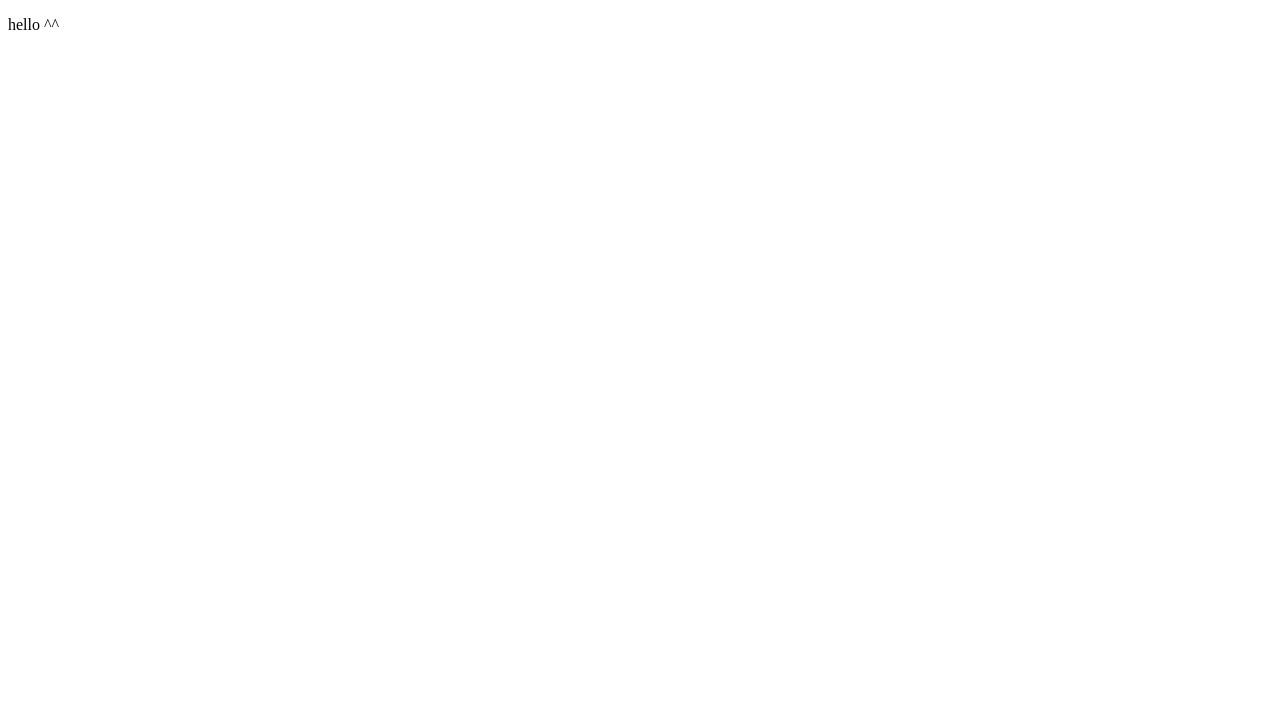
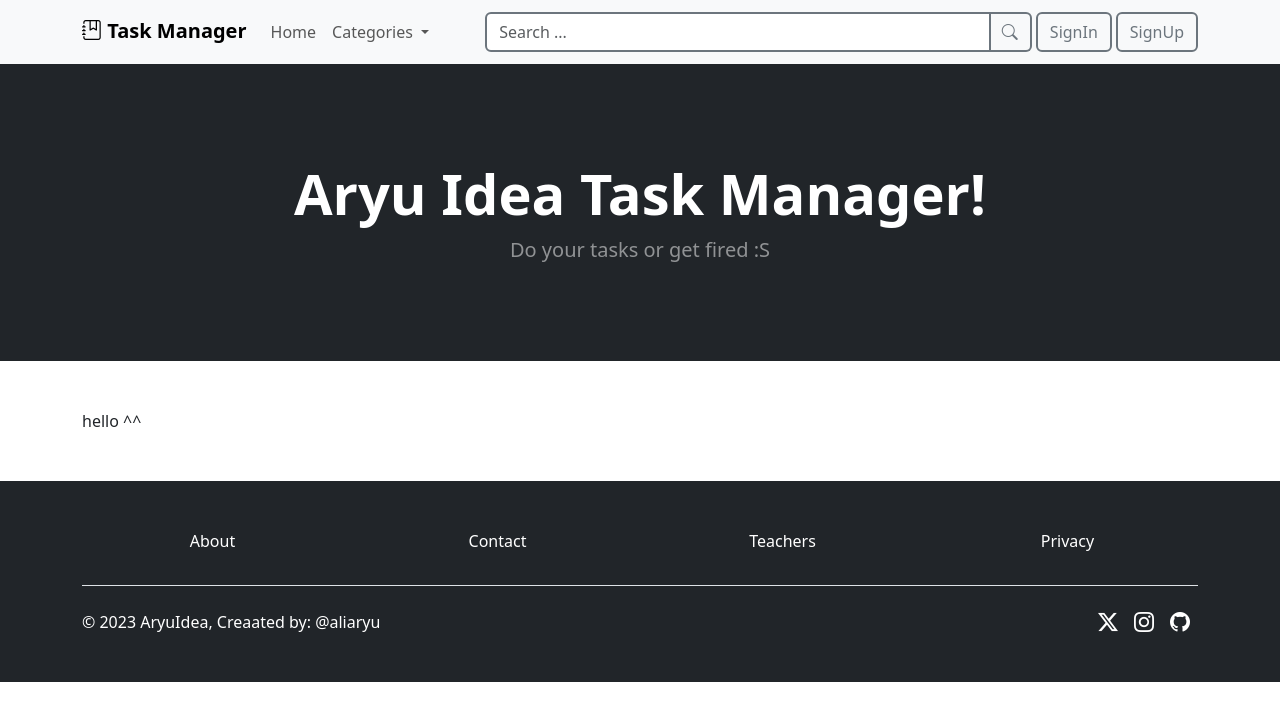
Before and after one commit to aliaryu/maktab100, a Django app: page / in a window 1280 px wide. Before the commit the part shown is almost empty. Shown: the top 721 px of the page. Run offline with Django 4.2, Linux system fonts and the light colour scheme.

Commit message:
feat : update base.html

```diff
--- a/week20/TaskManager/src/urls.py
+++ b/week20/TaskManager/src/urls.py
@@ -6,5 +6,6 @@ from .views import index_view
 urlpatterns = [
     path('admin/', admin.site.urls),
 
-    path("", index_view)
+    path("", index_view, name="index"),
+    path("account/", include("django.contrib.auth.urls"))
 ]
--- a/week20/TaskManager/templates/base.html
+++ b/week20/TaskManager/templates/base.html
@@ -3,13 +3,120 @@
 <head>
     <meta charset="UTF-8">
     <meta name="viewport" content="width=device-width, initial-scale=1.0">
+    <link href="https://cdn.jsdelivr.net/npm/bootstrap@5.3.2/dist/css/bootstrap.min.css" rel="stylesheet" integrity="sha384-T3c6CoIi6uLrA9TneNEoa7RxnatzjcDSCmG1MXxSR1GAsXEV/Dwwykc2MPK8M2HN" crossorigin="anonymous">
+    <link rel="stylesheet" href="https://cdn.jsdelivr.net/npm/bootstrap-icons@1.11.2/font/bootstrap-icons.min.css">
+
     <title>{% block title %}Task Manager{% endblock title %}</title>
-
 
 </head>
 <body>
 
-    {% block content %}Sorry, Unexpected Situation{% endblock content %}
+    {% comment %} NAVBAR {% endcomment %}
+    <div class="container-fluid px-0">
+        <nav class="navbar navbar-expand-lg bg-body-tertiary">
+            <div class="container-xl">
+
+              <a class="navbar-brand fw-bold pb-2" href="{% url "index" %}"><i class="bi bi-journal-bookmark"></i> Task Manager</a>
+              <button class="navbar-toggler border-2" type="button" data-bs-toggle="collapse" data-bs-target="#navbarSupportedContent" aria-controls="navbarSupportedContent" aria-expanded="false" aria-label="Toggle navigation">
+                <span class="navbar-toggler-icon"></span>
+              </button>
+
+              <div class="collapse navbar-collapse" id="navbarSupportedContent">
+
+                <ul class="navbar-nav me-auto mb-2 mb-lg-0">
+                  <li class="nav-item fw-custom">
+                    <a class="nav-link" href="{% url "index" %}">Home</a>
+                  </li>
+
+                  {% if user.is_authenticated %}
+
+                    <li class="nav-item fw-custom">
+                        <a class="nav-link" href="#">MyTasks</a>
+                    </li>
+
+                  {% endif %}
+
+
+
+                  <li class="nav-item dropdown fw-custom">
+                    <a class="nav-link dropdown-toggle" href="#" role="button" data-bs-toggle="dropdown" aria-expanded="false">
+                      Categories
+                    </a>
+                    <ul class="dropdown-menu">
+
+                      <li><a class="dropdown-item fw-custom" href="#">Front-End</a></li>
+
+                    </ul>
+                  </li>
+                </ul>
+
+                <form class="input-group ms-lg-5" method="get" action="">
+                    {% comment %} {% csrf_token %} {% endcomment %}
+                    <input type="text" class="form-control border-secondary border-2 fw-custom rounded-start" placeholder="Search ..." aria-label="Search ..." aria-describedby="button-addon2">
+                    <button class="btn btn-outline-secondary fw-custom border-2 border-start-0" type="submit" id="button-addon2"><i class="bi bi-search"></i></button>
+                </form>
+
+                {% if user.is_authenticated %}
+
+
+                    <a class="btn btn-outline-secondary fw-custom border-2 my-1 mx-lg-1 fw-custom" href="#" role="button"><i class="bi bi-person-circle"></i></a>
+                    <a class="btn btn-outline-secondary fw-custom border-2 my-1 fw-custom" href="{% url "logout" %}?next=/" role="button">Logout</a>
+
+                {% else %}
+
+                    <a class="btn btn-outline-secondary fw-custom border-2 my-1 mx-lg-1 fw-custom" href="#" role="button">SignIn</a>
+                    <a class="btn btn-outline-secondary fw-custom border-2 my-1 fw-custom" href="#" role="button">SignUp</a>
+
+                {% endif %}
+
+
+              </div>
+
+            </div>
+        </nav>
+    </div>
+
+    {% comment %} HEADER INFO {% endcomment %}
+    <header class="bg-dark py-5">
+        <div class="container px-4 px-lg-5 my-5">
+            <div class="text-center text-white">
+                <h1 class="display-4 fw-bold">Aryu Idea Task Manager!</h1>
+                <p class="lead fw-normal text-white-50 mb-0">Do your tasks or get fired :S</p>
+            </div>
+        </div>
+    </header>
+
+    {% comment %} CONTENT {% endcomment %}
+    <div class="container my-5">
+        {% block content %}Sorry, Unexpected Situation{% endblock content %}
+    </div>
+
+    {% comment %} FOOTER {% endcomment %}
+    <div class="container-fluid bg-dark text-white px-0">
+        <footer class="pt-5 container-lg">
+
+                <div class="mb-3">
+                    <ul class="nav  row justify-content-center align-items-center text-center">
+                        <li class="nav-item mb-2 col"><a href="#" class="nav-link p-0 text-white">About</a></li>
+                        <li class="nav-item mb-2 col"><a href="#" class="nav-link p-0 text-white">Contact</a></li>
+                        <li class="nav-item mb-2 col"><a href="#" class="nav-link p-0 text-white">Teachers</a></li>
+                        <li class="nav-item mb-2 col"><a href="#" class="nav-link p-0 text-white">Privacy</a></li>
+                    </ul>
+                </div>
+
+                <div class="d-flex flex-column flex-sm-row justify-content-between py-4 mt-4 border-top">
+                    <p>© 2023 AryuIdea, Creaated by: @aliaryu</p>
+                    <ul class="list-unstyled d-flex">
+                        <a href="https://twitter.com/aliaryu" class="mx-2 h5"><i class="bi bi-twitter-x white"></i></a>
+                        <a href="https://instagram.com/aliaryu" class="mx-2 h5"><i class="bi bi-instagram white"></i></a>
+                        <a href="https://github.com/aliaryu/" class="mx-2 h5"><i class="bi bi-github white"></i></a>
+                    </ul>
+                </div>
+
+        </footer>
+    </div>
+
+    <script src="https://cdn.jsdelivr.net/npm/bootstrap@5.3.2/dist/js/bootstrap.bundle.min.js" integrity="sha384-C6RzsynM9kWDrMNeT87bh95OGNyZPhcTNXj1NW7RuBCsyN/o0jlpcV8Qyq46cDfL" crossorigin="anonymous"></script>
 
 </body>
 </html>
```
